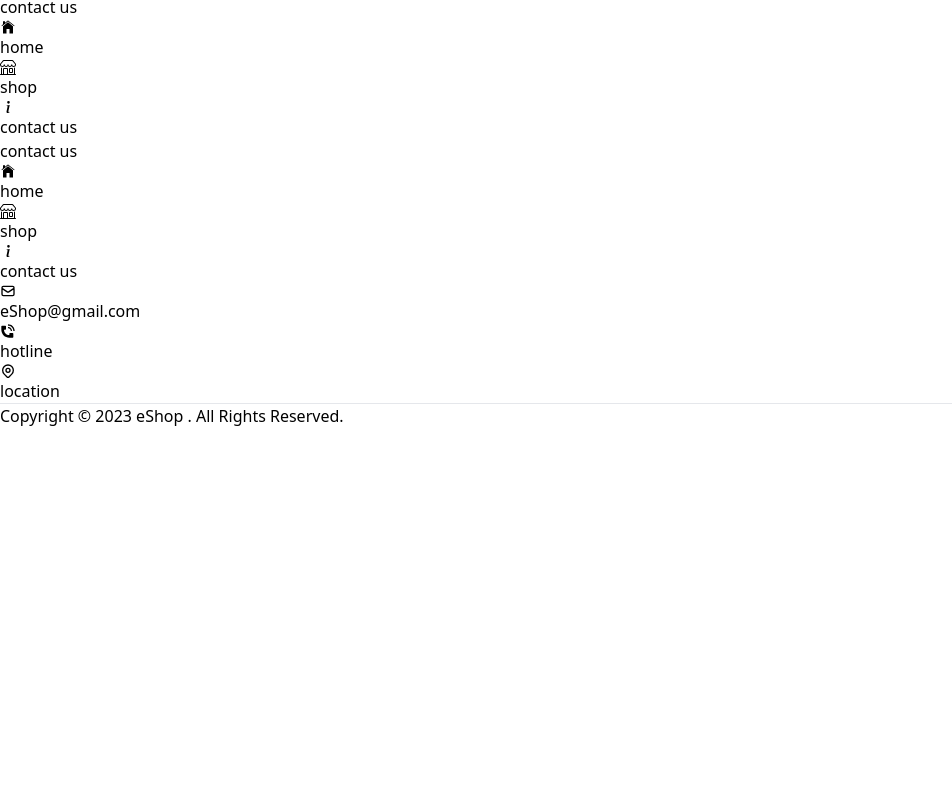
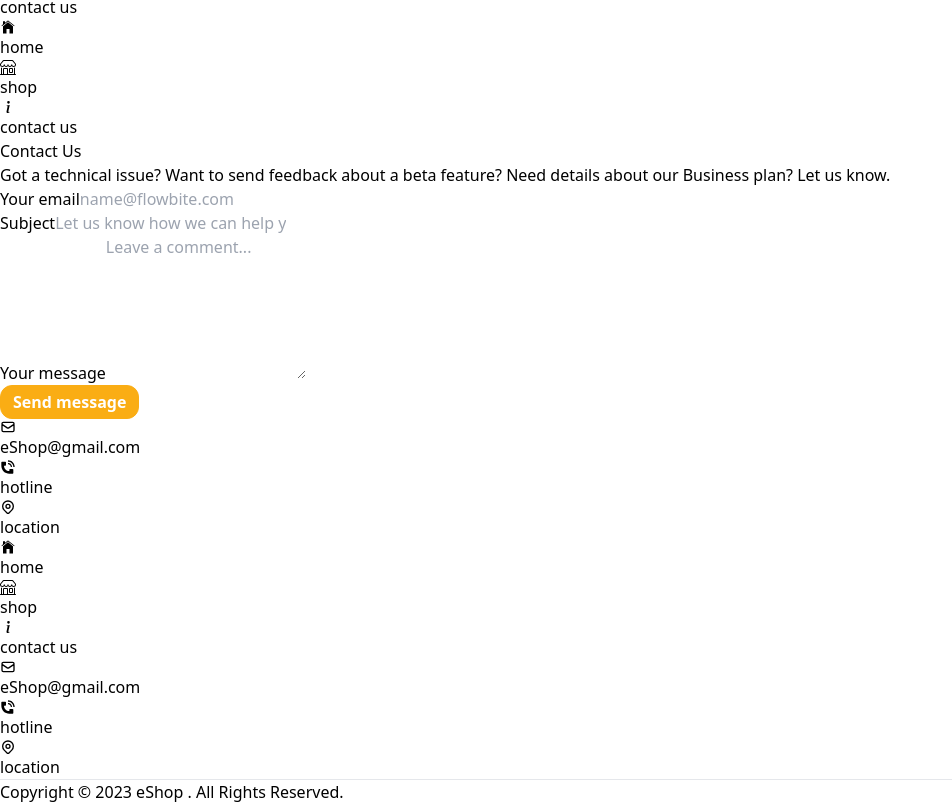
Before and after one commit to Sosokantaria/eShop_ecommerce_web, a React (Vite) app: page /Contact-us in a window 1280 px wide. Shown: the part 756-1560 px from the top of the page, without its empty margins (0-952 px from the left). Before the commit the page ends 1184 px from the top, so only its background shows below. Built offline with nearby package versions, Linux system fonts and the light colour scheme.

Commit message:
fix-aboutUsView

```diff
--- /dev/null
+++ b/src/components/address/Address.tsx
@@ -0,0 +1,21 @@
+import { HiOutlineLocationMarker, HiOutlineMail } from "react-icons/hi";
+import { CgPhone } from "react-icons/cg";
+
+export function Address() {
+  return (
+    <>
+      <div className="flex gap-2 items-center">
+        <HiOutlineMail className="scale-150  " />
+        <span>eShop@gmail.com</span>
+      </div>
+      <div className="flex items-center gap-x-2  text-[red]  text-sm">
+        <CgPhone className="scale-150  " />
+        <span>hotline</span>
+      </div>
+      <div className="flex gap-2 items-center">
+        <HiOutlineLocationMarker className="scale-150  " />
+        <span>location</span>
+      </div>
+    </>
+  );
+}
--- /dev/null
+++ b/src/components/address/index.ts
@@ -0,0 +1 @@
+export { Address } from "./Address";
--- a/src/layouts/footer/Footer.tsx
+++ b/src/layouts/footer/Footer.tsx
@@ -1,7 +1,7 @@
 
 import { NavForRouteViews } from "../../components/navForRoureViews";
-import { HiOutlineLocationMarker, HiOutlineMail } from "react-icons/hi";
-import { CgPhone } from "react-icons/cg";
+import { Address } from "../../components/address";
+
 
 export function Footer() {
   return (
@@ -15,18 +15,7 @@
               <NavForRouteViews />
             </div>
             <div className="flex flex-wrap gap-x-4 m-4 text-sm font-bold  sm:mb-0 ">
-              <div className="flex gap-2 items-center">
-                <HiOutlineMail className="scale-150  " />
-                <span>eShop@gmail.com</span>
-              </div>
-              <div className="flex items-center gap-x-2  text-[red]  text-sm">
-                <CgPhone className="scale-150  " />
-                <span>hotline</span>
-              </div>
-              <div className="flex gap-2 items-center">
-                <HiOutlineLocationMarker className="scale-150  " />
-                <span>location</span>
-              </div>
+            <Address/>
             </div>
           </div>
           <hr className="my-6 border-gray-200 sm:mx-auto  lg:my-8" />
--- a/src/layouts/header/Header.tsx
+++ b/src/layouts/header/Header.tsx
@@ -67,11 +67,11 @@
               data-collapse-toggle="mobile-menu-2"
               className="inline-flex flex-col top-40 gap-2  right-1 absolute bg-[#1f2605]  items-center justify-center  text-sm text-[white] rounded-lg lg:hidden  dark:text-[white] "
             >
-              <div className="grid grid-rows-3 gap-5 m-2.5  items-center justify-center font-medium">
+              <div className="grid grid-rows-3 gap-5 m-2.5  z-20 items-center justify-center font-medium">
                 <NavForRouteViews />
               </div>
             </div>
-            <div className="hidden items-center lg:flex absolute z-20  ">
+            <div className="hidden items-center lg:flex  ">
               <div className="grid grid-cols-3 lg:gap-x-16 md:gap-x-10  font-medium ">
                 <NavForRouteViews />
               </div>
--- a/src/views/global/contactUs/Contact.tsx
+++ b/src/views/global/contactUs/Contact.tsx
@@ -1,3 +1,64 @@
+import { Address } from "../../../components/address";
+import { PrimaryBtn } from "../../../components/buttons";
+
 export default function ContactUs() {
-  return <div>contact us</div>;
+  return (
+      <section className="bg-white ">
+        <h2 className="my-10 text-4xl tracking-tight font-extrabold text-center text-gray-900 dark:text-white">
+          Contact Us
+        </h2>
+        <p className="mb-8  font-light text-center text-gray-500 dark:text-gray-400 sm:text-xl">
+          Got a technical issue? Want to send feedback about a beta feature?
+          Need details about our Business plan? Let us know.
+        </p>
+        <div className="py-8 px-4 mx-auto max-w-screen-md">
+          <form action="#" className="space-y-8">
+            <div>
+              <label className="block mb-2 text-sm font-medium text-gray-900 dark:text-gray-300">
+                Your email
+              </label>
+              <input
+                type="email"
+                id="email"
+                className="shadow-sm bg-gray-50 border border-gray-300 text-gray-900 text-sm rounded-lg focus:ring-primary-500 focus:border-primary-500 block w-full p-2.5 dark:bg-gray-700 dark:border-gray-600 dark:placeholder-gray-400 dark:text-white dark:focus:ring-primary-500 dark:focus:border-primary-500 dark:shadow-sm-light"
+                placeholder="name@flowbite.com"
+                required
+              />
+            </div>
+            <div>
+              <label className="block mb-2 text-sm font-medium text-gray-900 ">
+                Subject
+              </label>
+              <input
+                type="text"
+                id="subject"
+                className="block p-3 w-full text-sm text-gray-900 bg-gray-50 rounded-lg border border-gray-300 shadow-sm focus:ring-primary-500 focus:border-primary-500 "
+                placeholder="Let us know how we can help you"
+                required
+              />
+            </div>
+            <div className="sm:col-span-2">
+              <label className="block mb-2 text-sm font-medium text-gray-900 ">
+                Your message
+              </label>
+              <textarea
+                id="message"
+                rows={6}
+                className="block p-2.5 w-full text-sm text-gray-900 bg-gray-50 rounded-lg shadow-sm border border-gray-300 focus:ring-primary-500 focus:border-primary-500 "
+                placeholder="Leave a comment..."
+              ></textarea>
+            </div>
+            <PrimaryBtn
+              type="submit"
+              className="py-3 px-5 text-sm font-medium text-center text-white rounded-lg bg-primary-700 sm:w-fit hover:bg-primary-800 focus:ring-4 focus:outline-none focus:ring-primary-300 "
+            >
+              Send message
+            </PrimaryBtn>
+            <div className="flex gap-4 items-center mb-10 justify-center">
+              <Address />
+            </div>
+          </form>
+        </div>
+      </section>
+  );
 }
```
